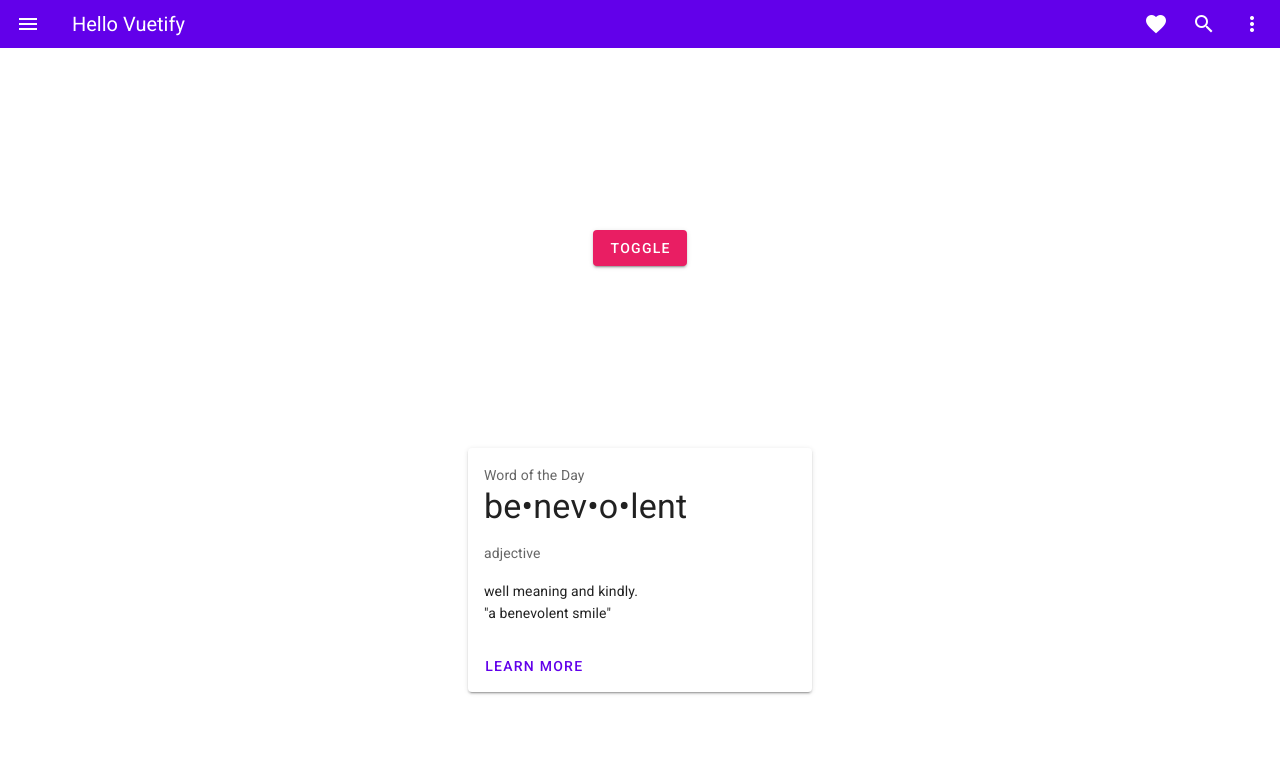
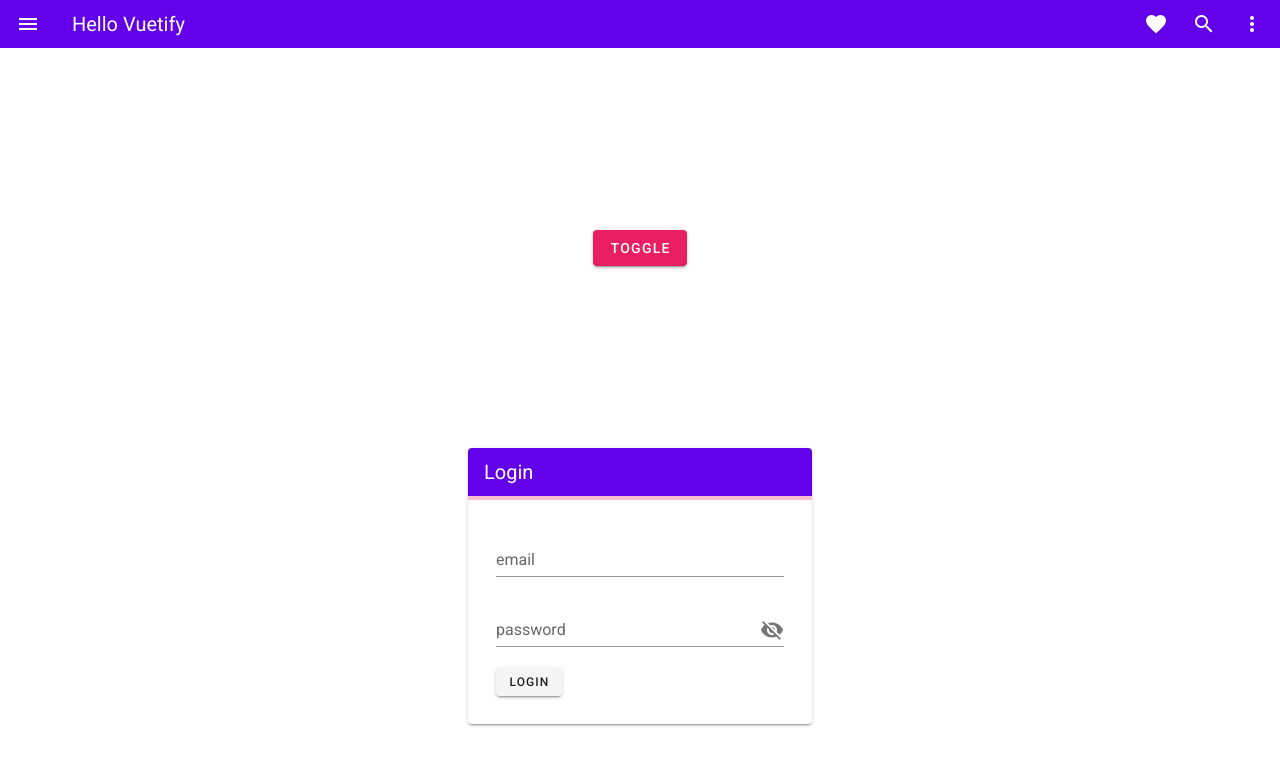
Before and after one commit to Daisky1113/frontend-4, a Vue app: page /login in a window 1280 px wide. Shown: the top 766 px of the page. Built offline with nearby package versions, Linux system fonts and the light colour scheme.

Commit message:
loginForm.vueをemailとパスワードを入力できる形にする

```diff
--- a/src/components/LoginForm.vue
+++ b/src/components/LoginForm.vue
@@ -3,24 +3,62 @@
     class="mx-auto"
     max-width="344"
   >
+    <v-app-bar
+        color="deep-purple accent-4"
+        dense
+        dark
+        flat
+    >
+      <v-toolbar-title>Login</v-toolbar-title>
+
+    </v-app-bar>
+      <v-progress-linear
+        indeterminate
+        color="pink"
+      ></v-progress-linear>
     <v-card-text>
-      <div>Word of the Day</div>
-      <p class="display-1 text--primary">
-        be•nev•o•lent
-      </p>
-      <p>adjective</p>
-      <div class="text--primary">
-        well meaning and kindly.<br>
-        "a benevolent smile"
-      </div>
+      <v-form>
+        <v-container>
+          <v-row>
+            <v-col
+              cols="12"
+              md="12"
+            >
+          <v-text-field
+            v-model="email"
+            :rules="[rules.required, rules.emailMatch]"
+            label="email"
+          ></v-text-field>
+          <v-text-field
+              v-model="password"
+              :append-icon="show1 ? 'mdi-eye' : 'mdi-eye-off'"
+              :rules="[rules.required, rules.min]"
+              :type="show1 ? 'text' : 'password'"
+              name="input-10-1"
+              label="password"
+              @click:append="show1 = !show1"
+            ></v-text-field>
+            </v-col>
+          </v-row>
+          <v-btn small>login</v-btn>
+        </v-container>
+      </v-form>
     </v-card-text>
-    <v-card-actions>
-      <v-btn
-        text
-        color="deep-purple accent-4"
-      >
-        Learn More
-      </v-btn>
-    </v-card-actions>
   </v-card>
 </template>
+<script>
+  export default {
+data () {
+      return {
+        show1: false,
+        password: '',
+        email: '',
+        rules: {
+          required: value => !!value || 'Required.',
+          min: v => v.length >= 8 || 'Min 8 characters',
+          emailMatch: () => ('The email and password you entered don\'t match'),
+        },
+      }
+    },
+  }
+</script>
```
